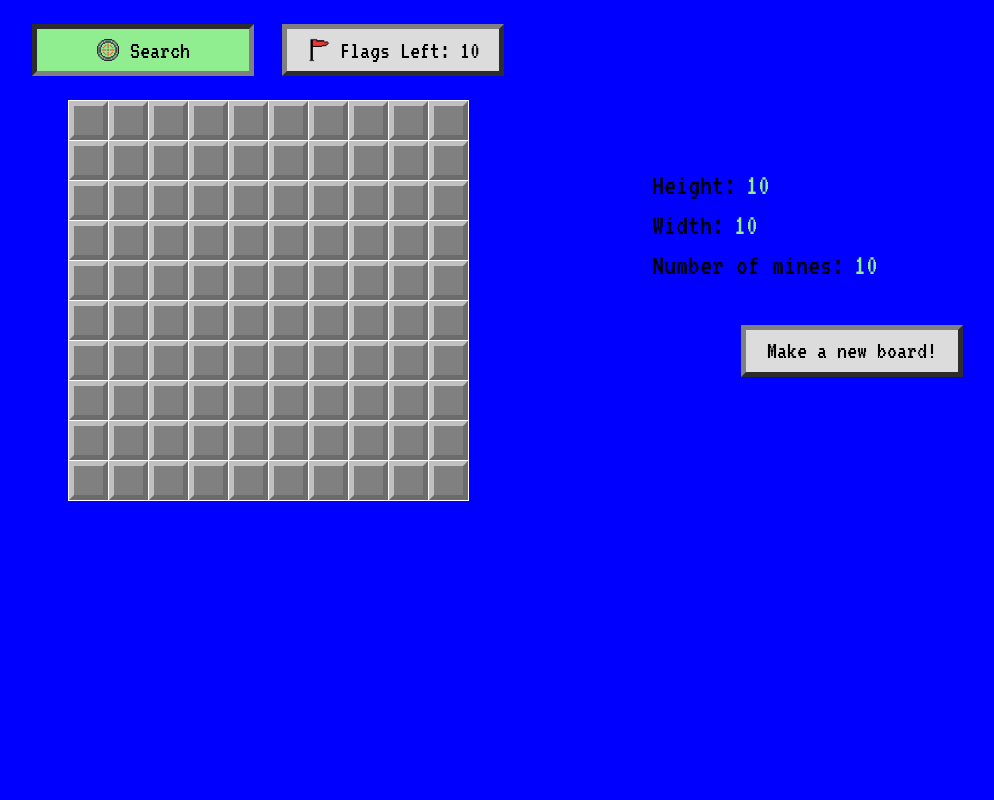
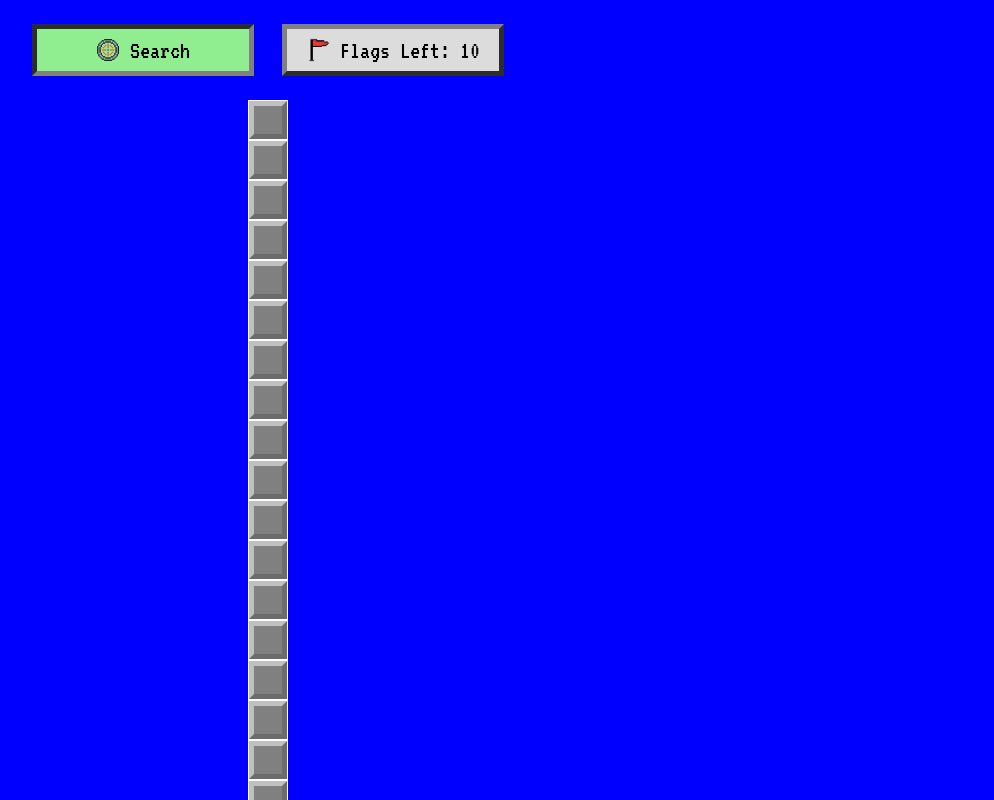
Before and after one commit to ValkrynCiel/minesweeper, a React (Create React App) app: page / in a window 1280 px wide. Shown: the top 800 px of the page, without its empty margins (116-1110 px from the left). Built offline with nearby package versions, Linux system fonts and the light colour scheme.

Commit message:
display: block for td to fix safari issue

```diff
--- a/src/CellWrapper.jsx
+++ b/src/CellWrapper.jsx
@@ -4,6 +4,7 @@ export const CellWrapper = styled.td`
   height: 40px;
   width: 40px;
   border: 1px solid white;
+  display: block;
   vertical-align: middle;
   text-align: center;
   font-family: 'VT323', monospace;
--- a/src/index.css
+++ b/src/index.css
@@ -15,7 +15,7 @@ time, mark, audio, video {
 	padding: 0;
 	border: 0;
 	font-size: 100%;
-	font-family: 'VT323', monospace;
+	font-family: 'VT323';
 	vertical-align: baseline;
 	box-sizing: border-box;
 }
```
